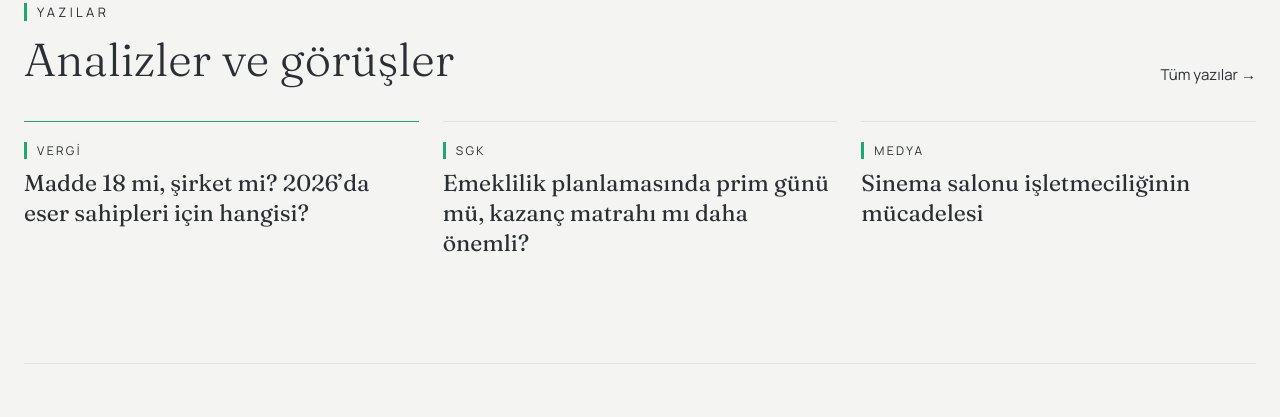
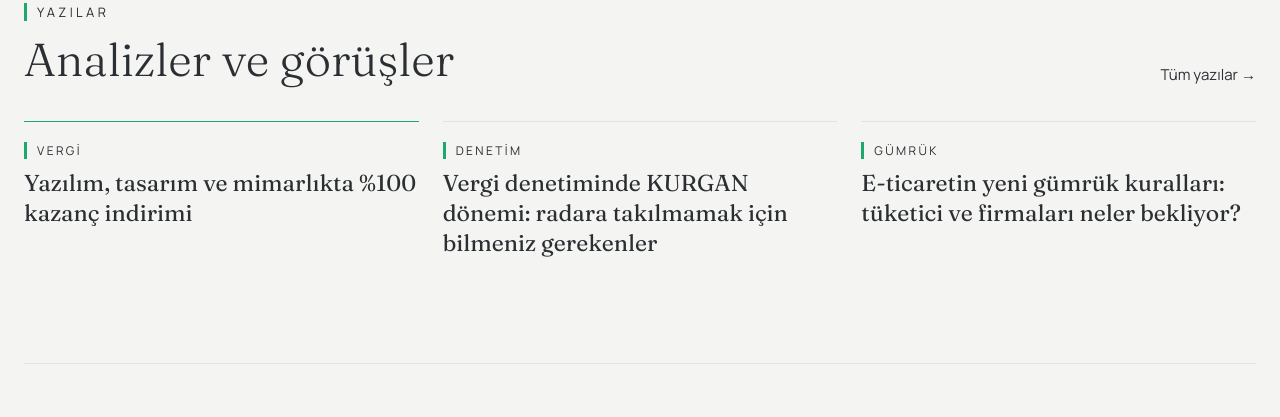
Before and after one commit to musavir34-sns/sns-site, a plain HTML site: page index.html in a window 1280 px wide. Shown: the part 3074-3491 px from the top of the page. Drawn offline with Linux system fonts and the light colour scheme.

Commit message:
Ana sayfa: güncel yazılar öne alındı (hizmet ihracatı %100, KURGAN, e-ticaret gümrüğü)
Co-Authored-By: Claude Opus 5.5 <noreply@anthropic.com>
Claude-Session: https://claude.ai/code/session_01LNGqQqPQUYqrEKhkocEoWF

```diff
--- a/index.html
+++ b/index.html
@@ -275,9 +275,9 @@ html,body{overflow-x:clip}
 <a href="/yazilar/" style="font-size: 15px; text-decoration: none">Tüm yazılar →</a>
 </div>
 <div style="display: grid; grid-template-columns: repeat(auto-fit, minmax(300px, 1fr)); gap: 24px">
-<article style="border-top: 1px solid #1FA86D; padding-top: 20px"><p style="margin: 0; font-size: 12px; letter-spacing: 0.2em; text-transform: uppercase; color: #2B2F33; border-left: 3px solid #1FA86D; padding-left: 10px">Vergi</p><h3 style="margin: 10px 0 0; font-family: Fraunces, serif; font-weight: 400; font-size: 23px; line-height: 1.3"><a href="/yazilar/madde-18-mi-sirket-mi-2026/" style="color: inherit; text-decoration: none">Madde 18 mi, şirket mi? 2026’da eser sahipleri için hangisi?</a></h3></article>
-<article style="border-top: 1px solid #E1E4DE; padding-top: 20px"><p style="margin: 0; font-size: 12px; letter-spacing: 0.2em; text-transform: uppercase; color: #2B2F33; border-left: 3px solid #1FA86D; padding-left: 10px">SGK</p><h3 style="margin: 10px 0 0; font-family: Fraunces, serif; font-weight: 400; font-size: 23px; line-height: 1.3"><a href="/yazilar/emeklilik-prim-gunu-mu-kazanc-mi/" style="color: inherit; text-decoration: none">Emeklilik planlamasında prim günü mü, kazanç matrahı mı daha önemli?</a></h3></article>
-<article style="border-top: 1px solid #E1E4DE; padding-top: 20px"><p style="margin: 0; font-size: 12px; letter-spacing: 0.2em; text-transform: uppercase; color: #2B2F33; border-left: 3px solid #1FA86D; padding-left: 10px">Medya</p><h3 style="margin: 10px 0 0; font-family: Fraunces, serif; font-weight: 400; font-size: 23px; line-height: 1.3"><a href="/yazilar/sinema-salon-isletmeciligi/" style="color: inherit; text-decoration: none">Sinema salonu işletmeciliğinin mücadelesi</a></h3></article>
+<article style="border-top: 1px solid #1FA86D; padding-top: 20px"><p style="margin: 0; font-size: 12px; letter-spacing: 0.2em; text-transform: uppercase; color: #2B2F33; border-left: 3px solid #1FA86D; padding-left: 10px">Vergi</p><h3 style="margin: 10px 0 0; font-family: Fraunces, serif; font-weight: 400; font-size: 23px; line-height: 1.3"><a href="/yazilar/hizmet-ihracati-yuzde-100-kazanc-indirimi/" style="color: inherit; text-decoration: none">Yazılım, tasarım ve mimarlıkta %100 kazanç indirimi</a></h3></article>
+<article style="border-top: 1px solid #E1E4DE; padding-top: 20px"><p style="margin: 0; font-size: 12px; letter-spacing: 0.2em; text-transform: uppercase; color: #2B2F33; border-left: 3px solid #1FA86D; padding-left: 10px">Denetim</p><h3 style="margin: 10px 0 0; font-family: Fraunces, serif; font-weight: 400; font-size: 23px; line-height: 1.3"><a href="/yazilar/kurgan-vergi-denetimi/" style="color: inherit; text-decoration: none">Vergi denetiminde KURGAN dönemi: radara takılmamak için bilmeniz gerekenler</a></h3></article>
+<article style="border-top: 1px solid #E1E4DE; padding-top: 20px"><p style="margin: 0; font-size: 12px; letter-spacing: 0.2em; text-transform: uppercase; color: #2B2F33; border-left: 3px solid #1FA86D; padding-left: 10px">Gümrük</p><h3 style="margin: 10px 0 0; font-family: Fraunces, serif; font-weight: 400; font-size: 23px; line-height: 1.3"><a href="/yazilar/e-ticaret-yeni-gumruk-kurallari/" style="color: inherit; text-decoration: none">E-ticaretin yeni gümrük kuralları: tüketici ve firmaları neler bekliyor?</a></h3></article>
 </div>
 </section>
 <section id="hakkimizda" style="max-width: 1248px; margin: 0 auto; padding: 104px 24px 0">
```
Also changed, not shown: kaynak/tek-sayfa.html (+3 -3 lines).
